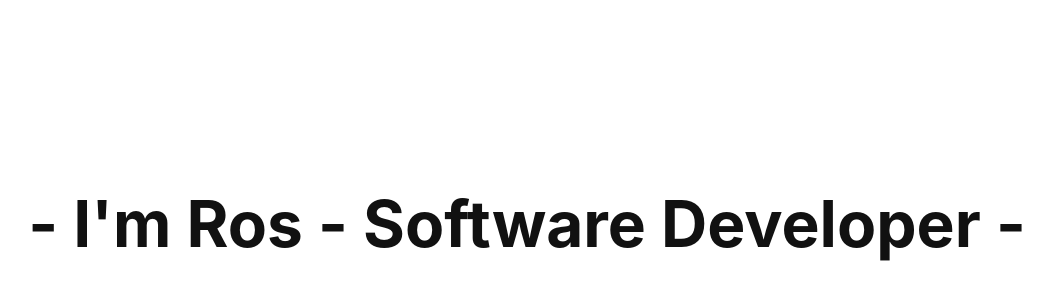
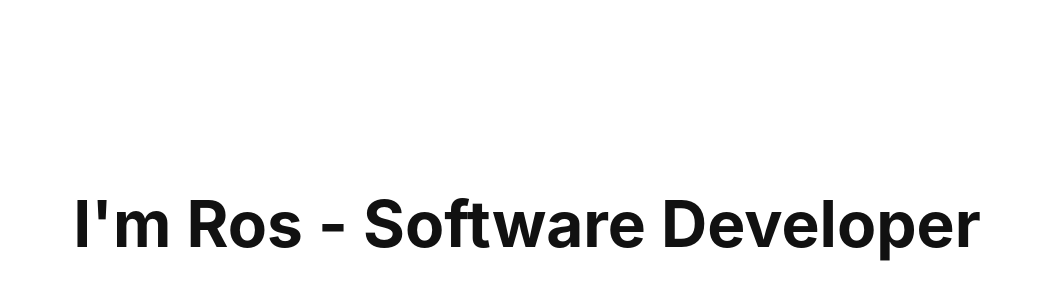
Before and after one commit to avgust13/pavloff-dev, a Next.js app: page / in a window 1280 px wide. Shown: the part 176-476 px from the top of the page, without its empty margins (113-1166 px from the left). Built offline with nearby package versions, Linux system fonts and the light colour scheme.

Commit message:
test deploy favicon

```diff
--- a/pages/index.tsx
+++ b/pages/index.tsx
@@ -18,7 +18,7 @@ export default function Home() {
       </Head>
       <Main>
         <Title>
-          - I'm Ros - Software Developer -
+          I'm Ros - Software Developer
         </Title>
 
         {/* <Description>
```
